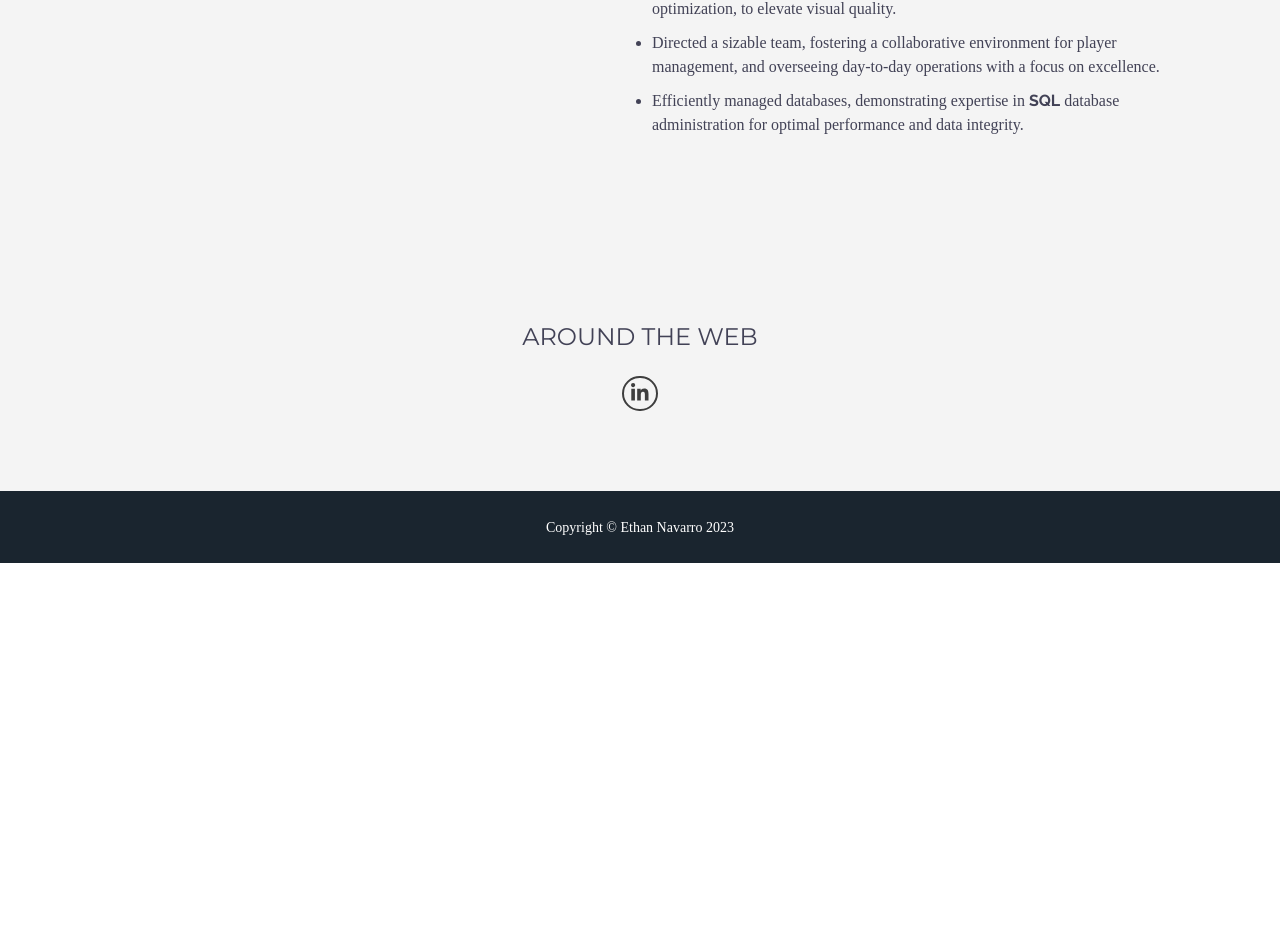
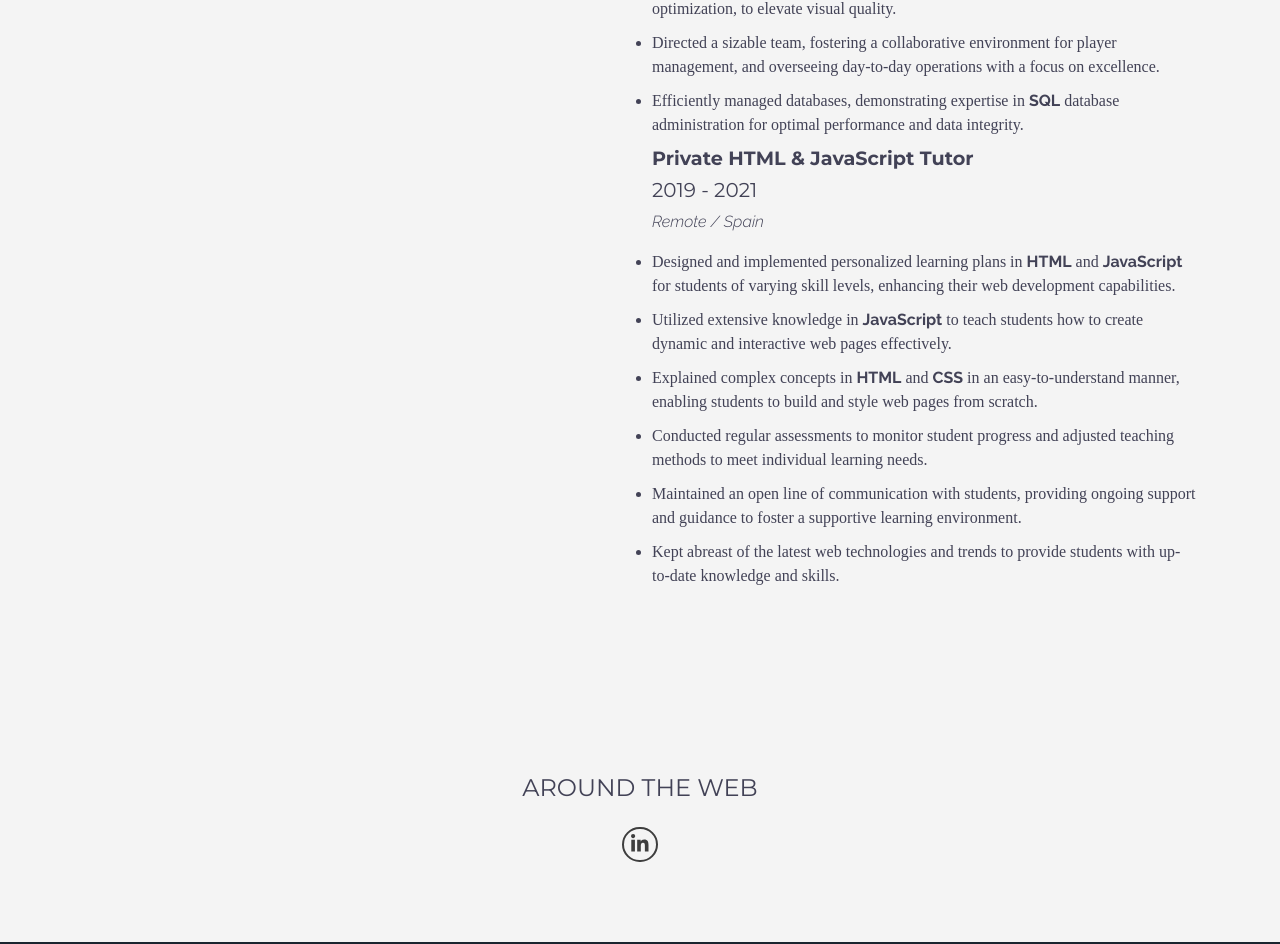
Before and after one commit to LILQK/LILQK.github.io, a plain HTML site: page index.html in a window 1280 px wide. Shown: the part 3432-4376 px from the top of the page. Before the commit the page ends 3995 px from the top, so only its background shows below. Drawn offline with nearby package versions, Linux system fonts and the light colour scheme; a web font is replaced by a local one.

Commit message:
Nueva experiencia

```diff
--- a/index.html
+++ b/index.html
@@ -229,6 +229,19 @@
                         <li>Efficiently managed databases, demonstrating expertise in <span style="font-weight: 700;">SQL</span> database administration for optimal performance and data integrity.</li>
                       </ul>
                     </div>
+                    <div class="resume-item">
+  <h4>Private HTML & JavaScript Tutor</h4>
+  <h5>2019 - 2021</h5>
+  <p><em>Remote / Spain</em></p>
+  <ul class="list-group">
+    <li>Designed and implemented personalized learning plans in <span style="font-weight: 700;">HTML</span> and <span style="font-weight: 700;">JavaScript</span> for students of varying skill levels, enhancing their web development capabilities.</li>
+    <li>Utilized extensive knowledge in <span style="font-weight: 700;">JavaScript</span> to teach students how to create dynamic and interactive web pages effectively.</li>
+    <li>Explained complex concepts in <span style="font-weight: 700;">HTML</span> and <span style="font-weight: 700;">CSS</span> in an easy-to-understand manner, enabling students to build and style web pages from scratch.</li>
+    <li>Conducted regular assessments to monitor student progress and adjusted teaching methods to meet individual learning needs.</li>
+    <li>Maintained an open line of communication with students, providing ongoing support and guidance to foster a supportive learning environment.</li>
+    <li>Kept abreast of the latest web technologies and trends to provide students with up-to-date knowledge and skills.</li>
+  </ul>
+</div>
                   </div>
 
 
```
